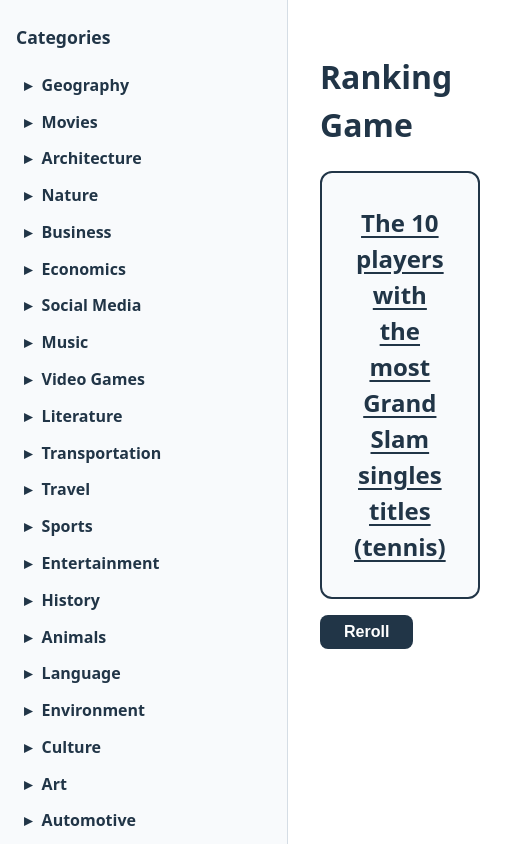
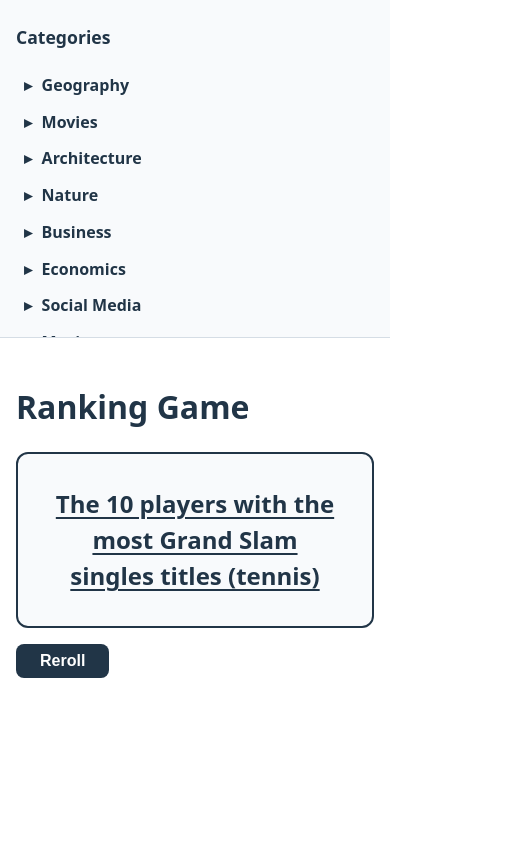
Before and after one commit to GabrielBoscoli/RankingGame, a React (Vite) app: page / in a window 390 px wide. Shown: the whole page, 512 px wide, since content can reach past the window. Built offline with nearby package versions, Linux system fonts and the light colour scheme.

Commit message:
feat: US-006 - Responsive/basic layout polish

```diff
--- a/src/index.css
+++ b/src/index.css
@@ -138,3 +138,23 @@ main {
 .reroll-button:hover {
   background-color: #3b6ea5;
 }
+
+@media (max-width: 768px) {
+  .layout {
+    flex-direction: column;
+    align-items: stretch;
+  }
+
+  .sidebar {
+    flex: 0 0 auto;
+    position: static;
+    height: auto;
+    max-height: 40vh;
+    border-right: none;
+    border-bottom: 1px solid #d5dde5;
+  }
+
+  main {
+    padding: 1.5rem 1rem;
+  }
+}
```
